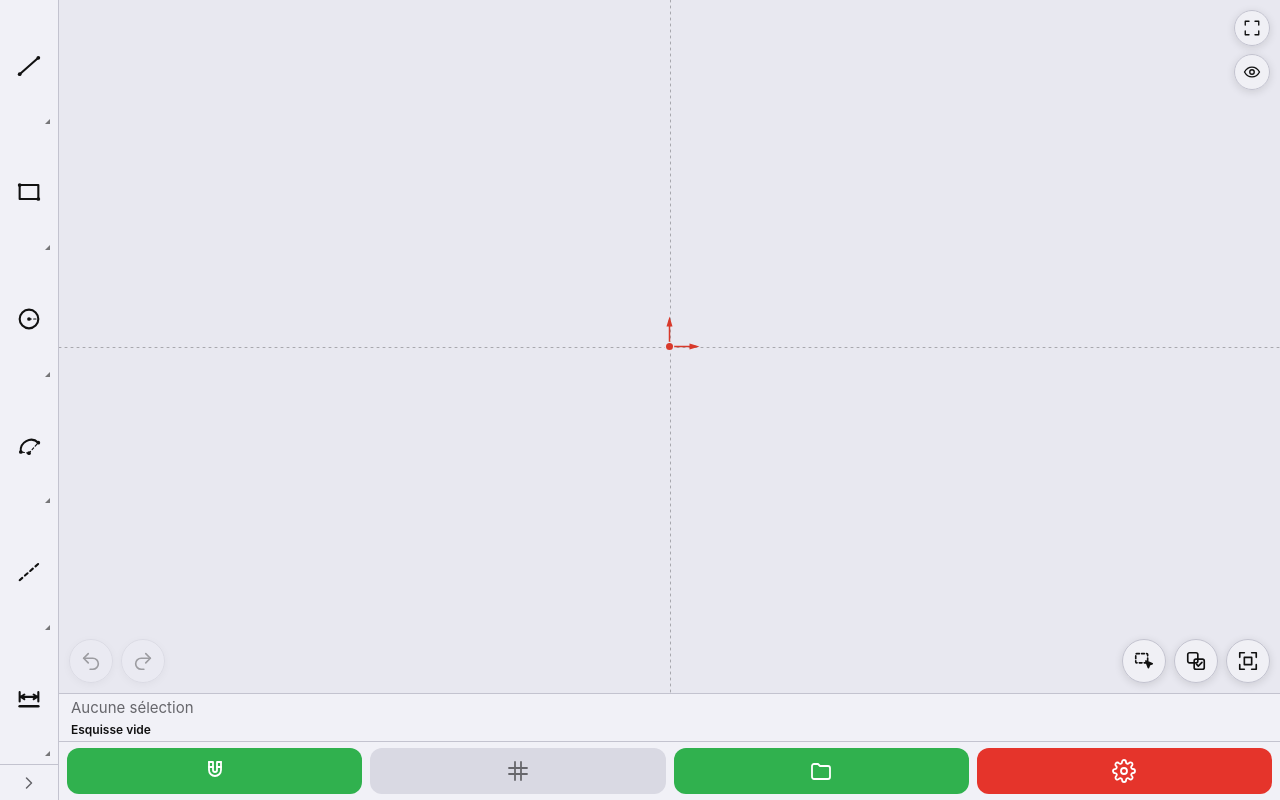
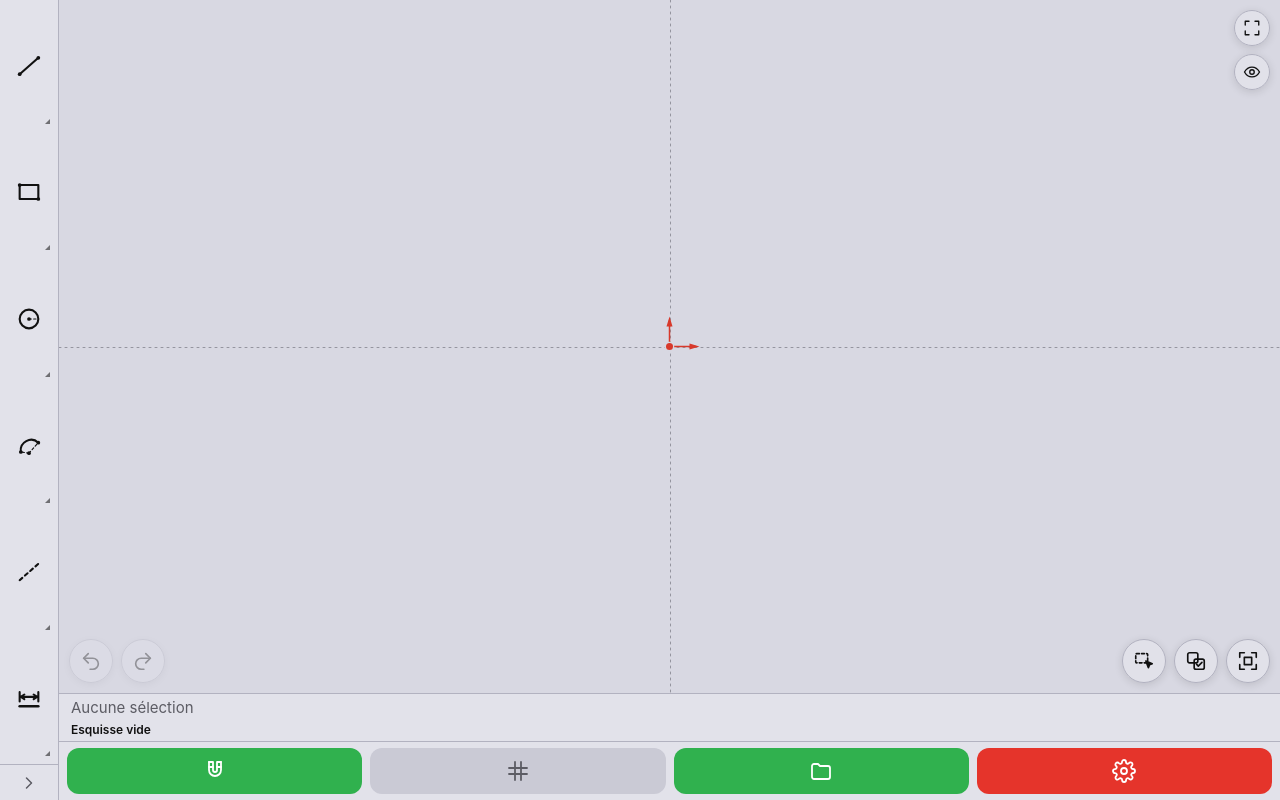
Before and after one commit to Lumin0o/2D-CAT, a plain HTML site: page index.html in a window 1280 px wide. Drawn offline with Linux system fonts and the light colour scheme.

Commit message:
Esquisse 2D 0.3.10 : thème clair encore assombri
Co-Authored-By: Claude Opus 5.5 <noreply@anthropic.com>

```diff
--- a/css/app.css
+++ b/css/app.css
@@ -1,21 +1,21 @@
 /* ===== Thème ===== */
 :root {
-  /* thème clair légèrement assombri (0.3.8), fond du dessin #e8e8f0 (0.3.9) : le blanc pur fatiguait les yeux */
-  --bg: #dcdce6;
-  --surface: #f1f1f7;
-  --surface2: #d9d9e3;
+  /* thème clair légèrement assombri (0.3.8), fond du dessin #e8e8f0 (0.3.9), encore assombri (0.3.10) : le blanc pur fatiguait les yeux */
+  --bg: #cbcbd7;
+  --surface: #e2e2ea;
+  --surface2: #cacad5;
   --text: #111111;
-  --text2: #66666b;
+  --text2: #5c5c64;
   --accent: #0a84ff;
   --green: #30b14e;
   --red: #e5342b;
-  --border: #c3c3cf;
-  --canvas-bg: #e8e8f0;
-  --grid-paper: #b4b8c0;
+  --border: #b2b2c0;
+  --canvas-bg: #d8d8e2;
+  --grid-paper: #a2a6b2;
   --grid-alpha: 1;
-  --axis: #a8a8ae;
+  --axis: #95959f;
   --shadow: 0 8px 28px rgba(0,0,0,.22);
-  --overlay-btn: rgba(241,241,247,.9);
+  --overlay-btn: rgba(226,226,234,.92);
   --hint-bg: rgba(40,40,48,.78);
   color-scheme: light;
 }
--- a/index.html
+++ b/index.html
@@ -7,7 +7,7 @@
 <meta name="mobile-web-app-capable" content="yes">
 <meta name="apple-mobile-web-app-status-bar-style" content="default">
 <meta name="apple-mobile-web-app-title" content="Esquisse">
-<meta name="theme-color" content="#dcdce6">
+<meta name="theme-color" content="#cbcbd7">
 <meta name="format-detection" content="telephone=no">
 <title>Esquisse 2D</title>
 <link rel="manifest" href="manifest.json">
--- a/js/app.js
+++ b/js/app.js
@@ -338,7 +338,7 @@ export class App {
       badgeBg: dark ? '#1f3d29' : '#d6f2dd',
       badgeFg: dark ? '#7ee29a' : '#1c7a35',
       loupeRing: dark ? '#f2f2f0' : '#3c3c43',
-      canvasBg: v('--canvas-bg') || (dark ? '#121214' : '#e8e8f0'),
+      canvasBg: v('--canvas-bg') || (dark ? '#121214' : '#d8d8e2'),
       gridPaper: v('--grid-paper') || '#c8763a',
       gridAlpha: parseFloat(v('--grid-alpha')) || 0.8,
       axis: v('--axis') || '#a8a8ae',
--- a/js/store/settings.js
+++ b/js/store/settings.js
@@ -112,5 +112,5 @@ export function applyTheme(settings) {
   if (t === 'auto') root.removeAttribute('data-theme');
   else root.setAttribute('data-theme', t);
   const meta = document.querySelector('meta[name="theme-color"]');
-  if (meta) meta.content = settings.resolvedTheme() === 'dark' ? '#000000' : '#dcdce6';
+  if (meta) meta.content = settings.resolvedTheme() === 'dark' ? '#000000' : '#cbcbd7';
 }
--- a/js/version.js
+++ b/js/version.js
@@ -1 +1 @@
-export const APP_VERSION = '0.3.9';
+export const APP_VERSION = '0.3.10';
--- a/sw.js
+++ b/sw.js
@@ -1,5 +1,5 @@
 // Service worker : met en cache tous les fichiers de l'app (aucune ressource externe).
-const CACHE = 'esquisse2d-v0.3.9';
+const CACHE = 'esquisse2d-v0.3.10';
 const ASSETS = [
   './',
   './index.html',
```
Also changed, not shown: manifest.json, 1 other file.
